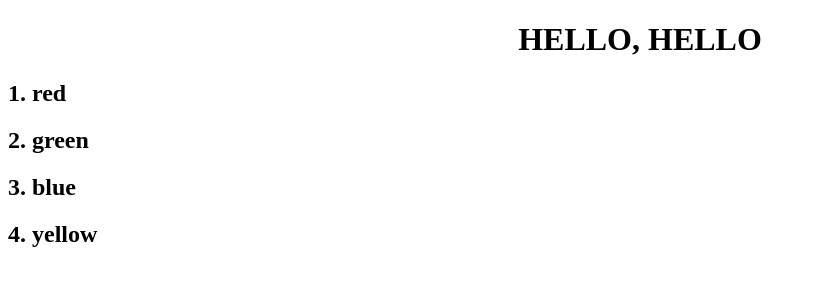
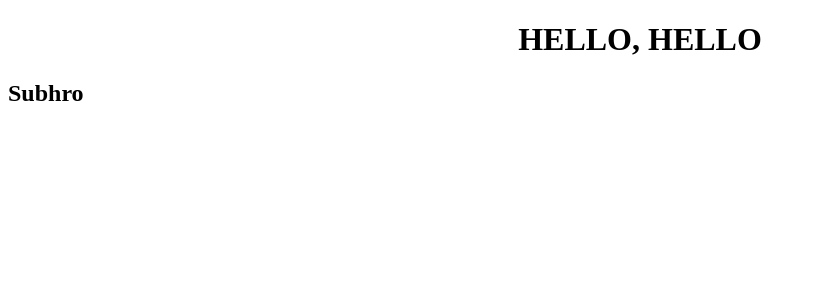
Before and after one commit to Subhro-ai/hello, an Angular app: page / in a window 1280 px wide. Shown: the top 300 px of the page, without its empty margins (0-816 px from the left). Built offline with nearby package versions, Linux system fonts and the light colour scheme.

Commit message:
Component Interaction

```diff
--- a/src/app/app.component.html
+++ b/src/app/app.component.html
@@ -1,2 +1,2 @@
 <h1 style="text-align: center;"> HELLO, HELLO</h1>
-<app-test1></app-test1>
+<app-test1 [parentData] = "name"></app-test1>
--- a/src/app/app.component.ts
+++ b/src/app/app.component.ts
@@ -7,4 +7,5 @@ import { Component } from '@angular/core';
 })
 export class AppComponent {
   title = 'hello';
+  public name = "Subhro";
 }
--- a/src/app/test1/test1.component.ts
+++ b/src/app/test1/test1.component.ts
@@ -1,15 +1,15 @@
-import { Component } from '@angular/core';
+import { Component, Input } from '@angular/core';
 
 @Component({
   selector: 'app-test1',
   template: `
-            <div *ngFor="let color of colors; index as i">
-            <h2> {{i+1}}. {{color}}</h2>
-            </div>
+
+            <h2> {{parentData}} </h2>
+
 
 `,
   styles: []
 })
 export class Test1Component {
-  public colors = ['red', 'green', 'blue', 'yellow'];
+  @Input() public parentData: any;
 }
```
